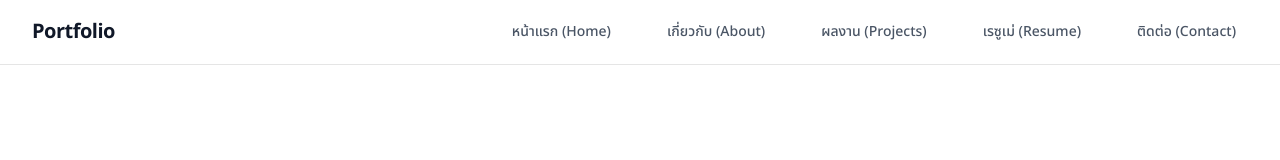
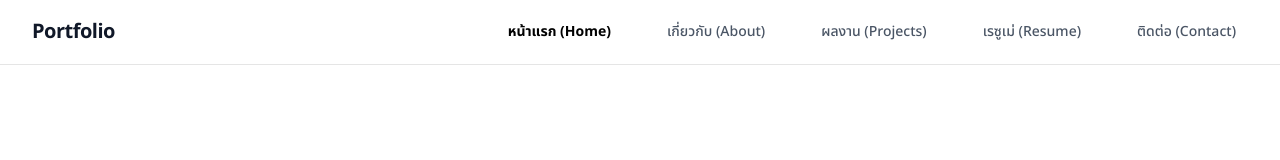
Before and after one commit to YadaKleebmuang/ppsw, a Next.js app: page / in a window 1280 px wide. Shown: the top 160 px of the page. Built offline with nearby package versions, Linux system fonts and the light colour scheme.

Commit message:
feat: add responsive public navigation bar component

```diff
--- a/src/components/layout/PublicNavbar.tsx
+++ b/src/components/layout/PublicNavbar.tsx
@@ -1,6 +1,19 @@
+'use client';
+
 import Link from 'next/link';
+import { usePathname } from 'next/navigation';
 
 export function PublicNavbar() {
+  const pathname = usePathname();
+
+  const navItems = [
+    { name: 'หน้าแรก (Home)', href: '/' },
+    { name: 'เกี่ยวกับ (About)', href: '/about' },
+    { name: 'ผลงาน (Projects)', href: '/projects' },
+    { name: 'เรซูเม่ (Resume)', href: '/resume' },
+    { name: 'ติดต่อ (Contact)', href: '/contact' },
+  ];
+
   return (
     <nav className="sticky top-0 z-50 w-full border-b bg-white/80 backdrop-blur-md">
       <div className="container mx-auto px-4 sm:px-6 lg:px-8">
@@ -12,11 +25,22 @@ export function PublicNavbar() {
           </div>
           <div className="hidden md:block">
             <div className="ml-10 flex items-baseline space-x-8">
-              <Link href="/" className="text-gray-600 hover:text-black px-3 py-2 text-sm font-medium transition-colors">หน้าแรก (Home)</Link>
-              <Link href="/about" className="text-gray-600 hover:text-black px-3 py-2 text-sm font-medium transition-colors">เกี่ยวกับ (About)</Link>
-              <Link href="/projects" className="text-gray-600 hover:text-black px-3 py-2 text-sm font-medium transition-colors">ผลงาน (Projects)</Link>
-              <Link href="/resume" className="text-gray-600 hover:text-black px-3 py-2 text-sm font-medium transition-colors">เรซูเม่ (Resume)</Link>
-              <Link href="/contact" className="text-gray-600 hover:text-black px-3 py-2 text-sm font-medium transition-colors">ติดต่อ (Contact)</Link>
+              {navItems.map((item) => {
+                const isActive = pathname === item.href || (item.href !== '/' && pathname.startsWith(item.href));
+                return (
+                  <Link
+                    key={item.href}
+                    href={item.href}
+                    className={`px-3 py-2 text-sm transition-colors ${
+                      isActive
+                        ? 'text-black font-extrabold'
+                        : 'text-gray-600 font-medium hover:text-black'
+                    }`}
+                  >
+                    {item.name}
+                  </Link>
+                );
+              })}
             </div>
           </div>
         </div>
```
